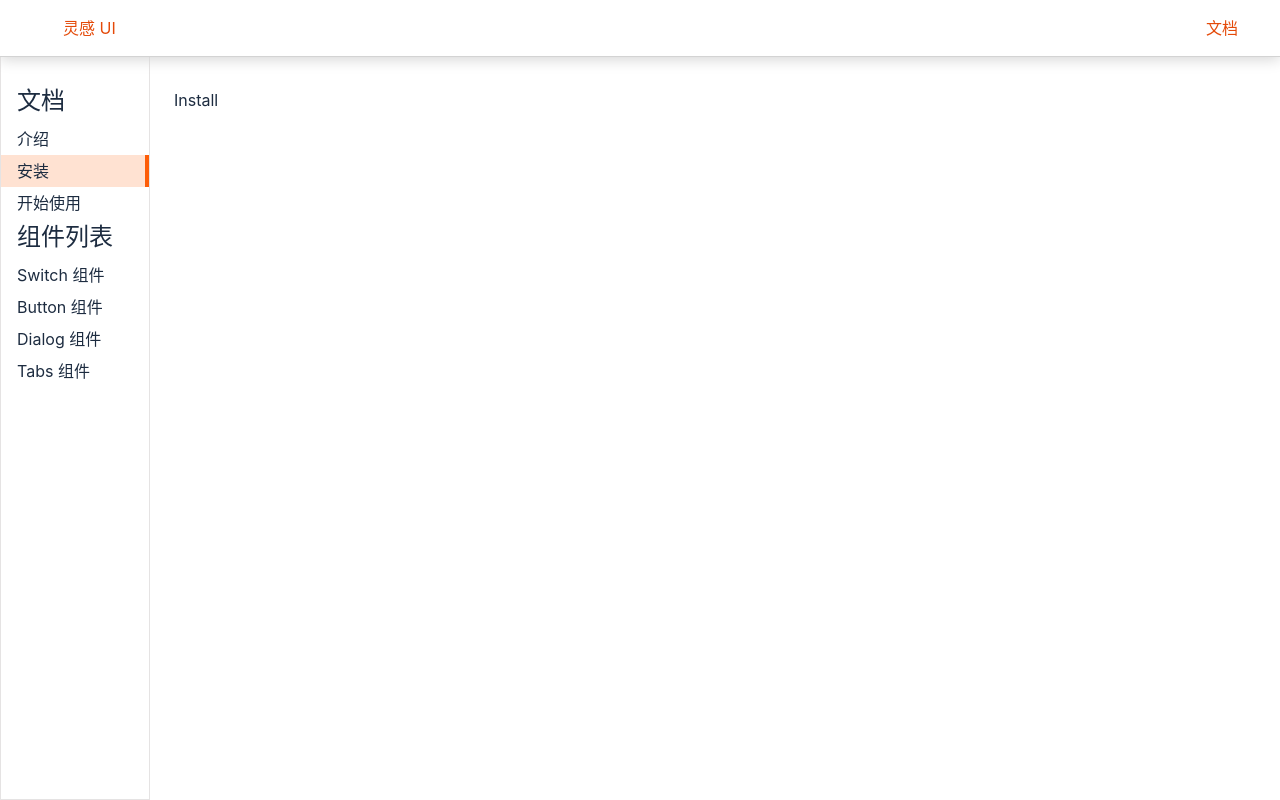
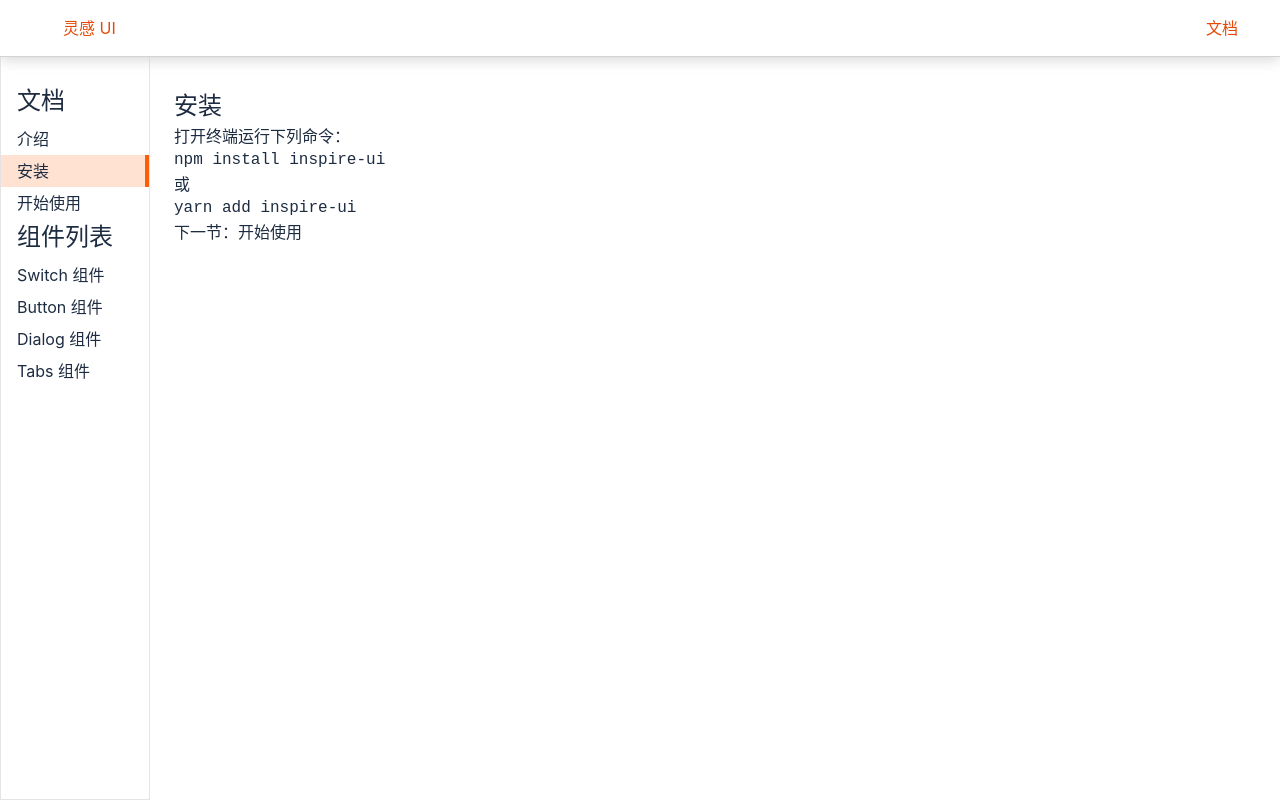
Before and after one commit to Ranze1129/Inspire-UI, a Vue app: page /#/doc/install in a window 1280 px wide. Built offline with nearby package versions, Linux system fonts and the light colour scheme.

Commit message:
填充文本

```diff
--- a/src/views/Doc.vue
+++ b/src/views/Doc.vue
@@ -84,6 +84,7 @@
   position: fixed;
   top: 0;
   left: 0;
+  margin:0;
   padding: 82px 0 16px;
   height: 100%;
   z-index: 10;
@@ -102,6 +103,7 @@
         text-decoration: none;
       }
       .router-link-active {
+        flex-grow: 1;
         border-right: 4px solid $red;
         background: lighten($red,40);
       }
--- a/src/views/GetStarted.vue
+++ b/src/views/GetStarted.vue
@@ -1,7 +1,28 @@
 <template>
-<div>
-  GetStarted
-</div>
+  <article>
+    <h1>
+      开始使用
+    </h1>
+
+    <p>请先<a href="#/doc/install">安装</a>本组件库。</p>
+    <p>然后在你的代码中写入下面的代码</p>
+    <pre><code>import {Button, Tabs, Switch, Dialog} from "inspire-ui"</code></pre>
+    就可以使用我提供的组件了。
+
+    <h2>Vue 单文件组件</h2>
+    <p>代码示例：</p>
+    <pre><code>&lt;template&gt;
+  &lt;div&gt;&lt;Button&gt;按钮&lt;/Button&gt;&lt;/div&gt;
+&lt;/template&gt;
+&lt;script&gt;
+  import {Button, Tabs, Switch, Dialog} from "inspire-ui"
+  export default {
+    components: {Button}
+  }
+&lt;/script&gt;
+ </code></pre>
+
+  </article>
 </template>
 <script lang="ts">
 export default {
--- a/src/views/Install.vue
+++ b/src/views/Install.vue
@@ -1,7 +1,15 @@
 <template>
-<div>
-  Install
-</div>
+  <article>
+    <h1>安装</h1>
+    <p>打开终端运行下列命令：</p>
+    <pre><code>npm install inspire-ui</code></pre>
+    <p>或</p>
+    <pre><code>yarn add inspire-ui</code></pre>
+
+    <p>
+      下一节：<a href="#/doc/get-started">开始使用</a>
+    </p>
+  </article>
 </template>
 <script lang="ts">
 export default {
--- a/src/views/Intro.vue
+++ b/src/views/Intro.vue
@@ -1,7 +1,11 @@
 <template>
-<div>
-  Intro
-</div>
+  <article>
+    <h1>介绍</h1>
+    <p>灵感 UI 是一款基于 Vue 3 和 TypeScript 的 UI 组件库。</p>
+    <p>这款组件库其实是我为了总结自己这几年的技术经验而写的，全程亲手编写，尽量不采用第三方库，包括你现在看到的这个官网也几乎都是我自己写的。</p>
+    <p>所以如果强烈不建议你将此 UI 库用于生产环境。但如果你是抱着看源代码的目的来的，那么这个库还是值得一看的。源代码放在了 github.com/frankfang/xxxxxxx，历史提交信息非常规范，你可以按提交的顺序逐个查看；你也可以直接查看每个组件的源代码和示例，运行方法见 README.md。</p>
+    下一节：<a href="#/doc/install">安装</a>
+  </article>
 </template>
 <script lang="ts">
 export default {
```
